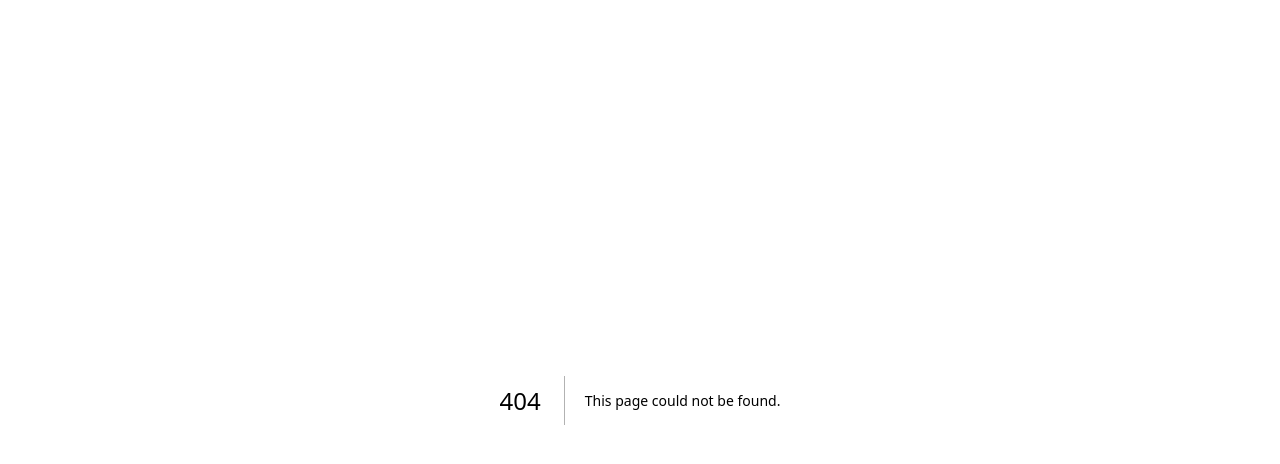
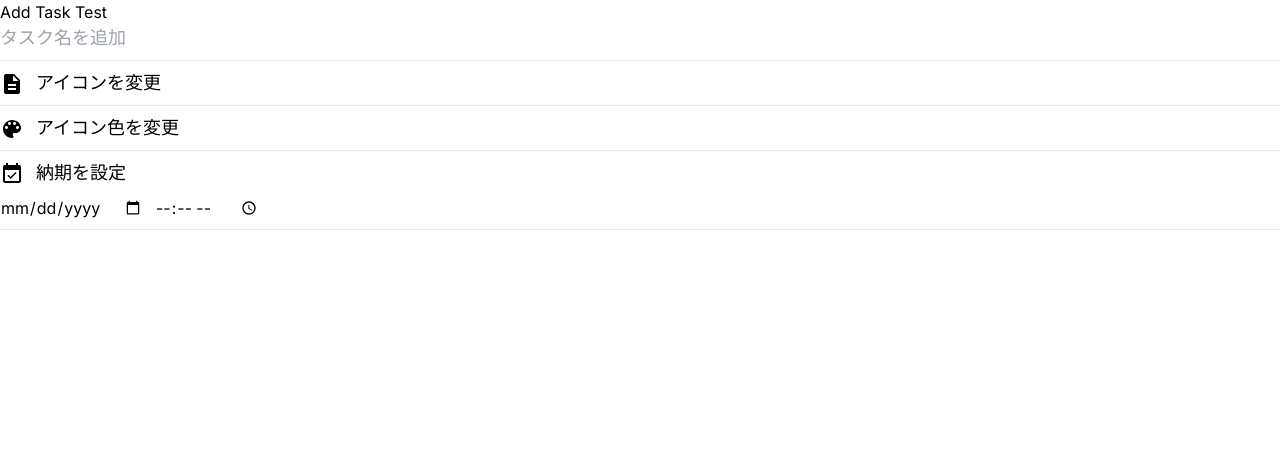
Before and after one commit to Tornado2024-AlphaC/You-DO, a Next.js app: page /add-task-test in a window 1280 px wide. Before the commit this address had no page. Shown: the top 464 px of the page. Built offline with nearby package versions, Linux system fonts and the light colour scheme.

Commit message:
feat: タスク作成モーダルを作成した（途中）

```diff
--- a/package.json
+++ b/package.json
@@ -9,6 +9,11 @@
     "lint": "next lint"
   },
   "dependencies": {
+    "@emotion/react": "^11.13.3",
+    "@emotion/styled": "^11.13.0",
+    "@mui/icons-material": "^6.1.0",
+    "@mui/joy": "^5.0.0-beta.48",
+    "@mui/material": "^6.1.0",
     "@supabase/supabase-js": "^2.45.2",
     "next": "14.2.6",
     "next-pwa": "^5.6.0",
--- /dev/null
+++ b/src/app/add-task-test/page.tsx
@@ -0,0 +1,12 @@
+import AddTaskModal from '@/components/features/add-task-modal/addTaskModal';
+
+const AddTaskTest = () => {
+	return (
+		<main>
+			<h1>Add Task Test</h1>
+			<AddTaskModal />
+		</main>
+	);
+};
+
+export default AddTaskTest;
--- /dev/null
+++ b/src/components/features/add-task-modal/addTaskModal.tsx
@@ -0,0 +1,54 @@
+'use client';
+import { useState } from 'react';
+
+import DescriptionIcon from '@mui/icons-material/Description';
+import ColorLensIcon from '@mui/icons-material/ColorLens';
+import EventAvailableIcon from '@mui/icons-material/EventAvailable';
+
+const AddTaskModal = () => {
+	const [taskName, setTaskName] = useState('');
+	return (
+		<div>
+			<div className="flex flex-col gap-2">
+				<div>
+					<input
+						type="text"
+						id="taskName"
+						value={taskName}
+						placeholder="タスク名を追加"
+						className="outline-none text-lg"
+						onChange={e => setTaskName(e.target.value)}
+					/>
+				</div>
+				<hr />
+				<div className="flex flex-row gap-3">
+					<p className="text-lg">
+						<DescriptionIcon />
+					</p>
+					<p className="text-lg">アイコンを変更</p>
+				</div>
+				<hr />
+				<div className="flex flex-row gap-3">
+					<p className="text-lg">
+						<ColorLensIcon />
+					</p>
+					<p className="text-lg">アイコン色を変更</p>
+				</div>
+				<hr />
+				<div className="flex flex-row gap-3">
+					<p className="text-lg">
+						<EventAvailableIcon />
+					</p>
+					<p className="text-lg">納期を設定</p>
+				</div>
+				<div className="flex flex-row gap-3">
+					<input type="date" />
+					<input type="time" />
+				</div>
+				<hr />
+			</div>
+		</div>
+	);
+};
+
+export default AddTaskModal;
```
Also changed, not shown: 1 other file (tests, documents, lock files or other folders).
